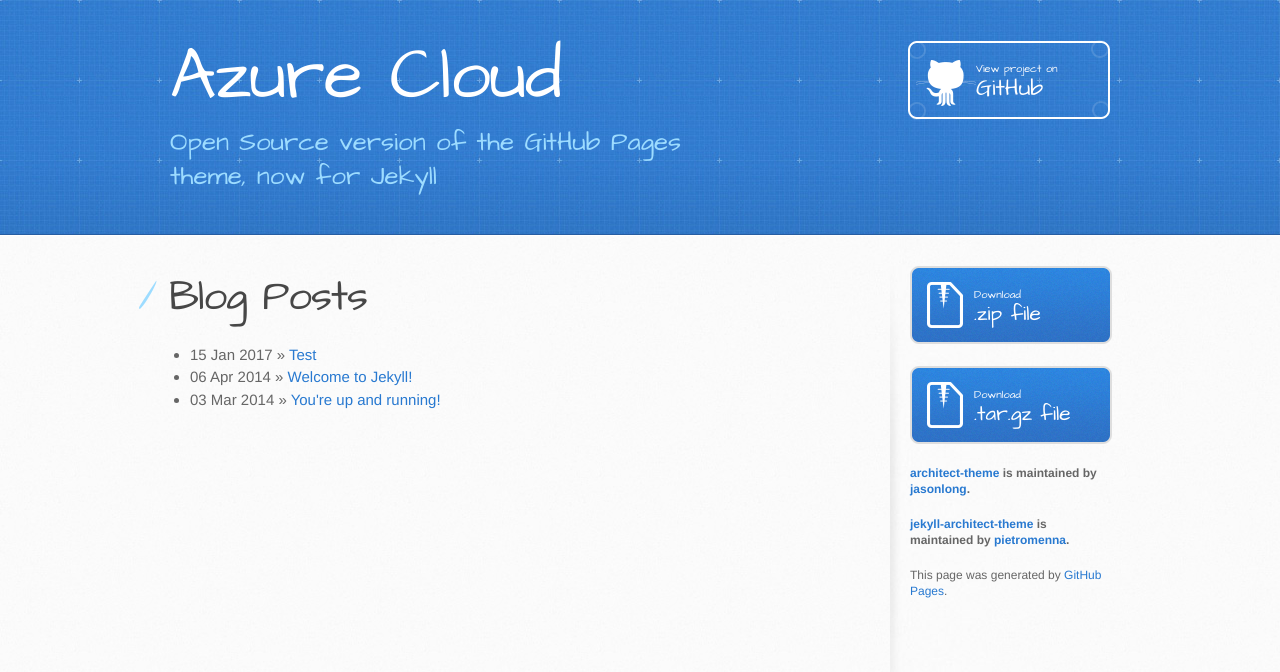
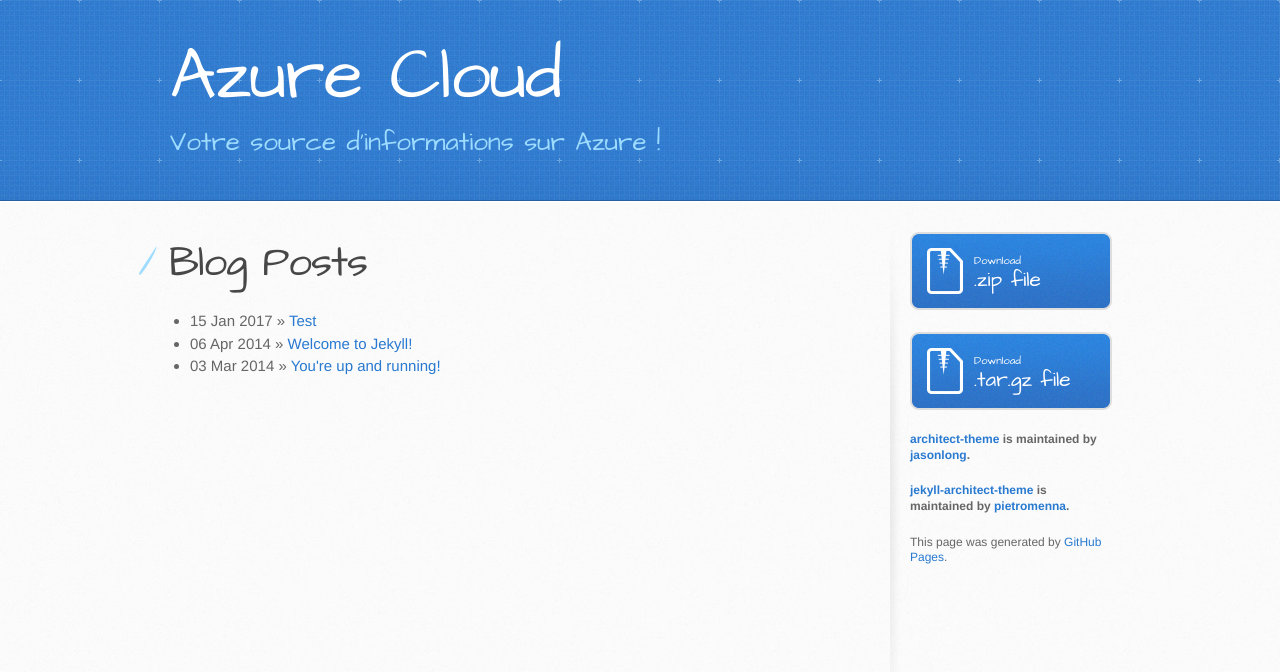
Before and after one commit to azurecloudfr/azcloudfr, a Jekyll site: the page built from index.html, in a window 1280 px wide. Shown: the top 672 px of the page. Built offline with Jekyll 4.4.1, drawn with Linux system fonts in a browser that asks for light colours; some of the changed lines change nothing that is shown.

Commit message:
Configuration changes

```diff
--- a/_config.yml
+++ b/_config.yml
@@ -3,6 +3,33 @@
 tagline:      Le plein de docs et tutoriaux pour Azure en français !
 baseurl:      ""
 description:  Le plein de docs et tutoriaux pour Azure en français !
+
+# Includes an icon in the footer for each username you enter
+footer-links:
+  dribbble:
+  email:
+  facebook:
+  flickr:
+  github: azurecloudfr/azcloudfr
+  instagram:
+  linkedin:
+  pinterest:
+  rss: # just type anything here for a working RSS icon
+  twitter: fdibot
+  stackoverflow: # your stackoverflow profile, e.g. "users/50476/bart-kiers"
+  youtube: # channel/<your_long_string> or user/<user-name>
+googleplus: # anything in your profile username that comes after plus.google.com/
+
+# Enter your Disqus shortname (not your username) to enable commenting on posts
+# You can find your shortname on the Settings page of your Disqus account
+disqus:
+
+# Enter your Google Analytics web tracking code (e.g. UA-2110908-2) to activate tracking
+google_analytics:
+
+# Your website URL (e.g. http://barryclark.github.io or http://www.barryclark.co)
+# Used for Sitemap.xml and your RSS feed
+url:
 
 # Gems
 gems:
--- a/_layouts/default.html
+++ b/_layouts/default.html
@@ -20,9 +20,10 @@
     <header>
       <div class="inner">
         <h1> {{ site.name }} </h1>
-        <h2>Open Source version of the GitHub Pages theme, now for Jekyll</h2>
-        <a href="https://github.com/pietromenna/jekyll-architect-theme" class="button"><small>View project on</small> GitHub</a>
-      </div>
+        <h2>Votre source d'informations sur Azure !</h2>
+        <!--<a href="https://github.com/pietromenna/jekyll-architect-theme" class="button"><small>View project on</small> GitHub</a>
+		<!-->
+	  </div>
     </header>
 
     <div id="content-wrapper">
```
